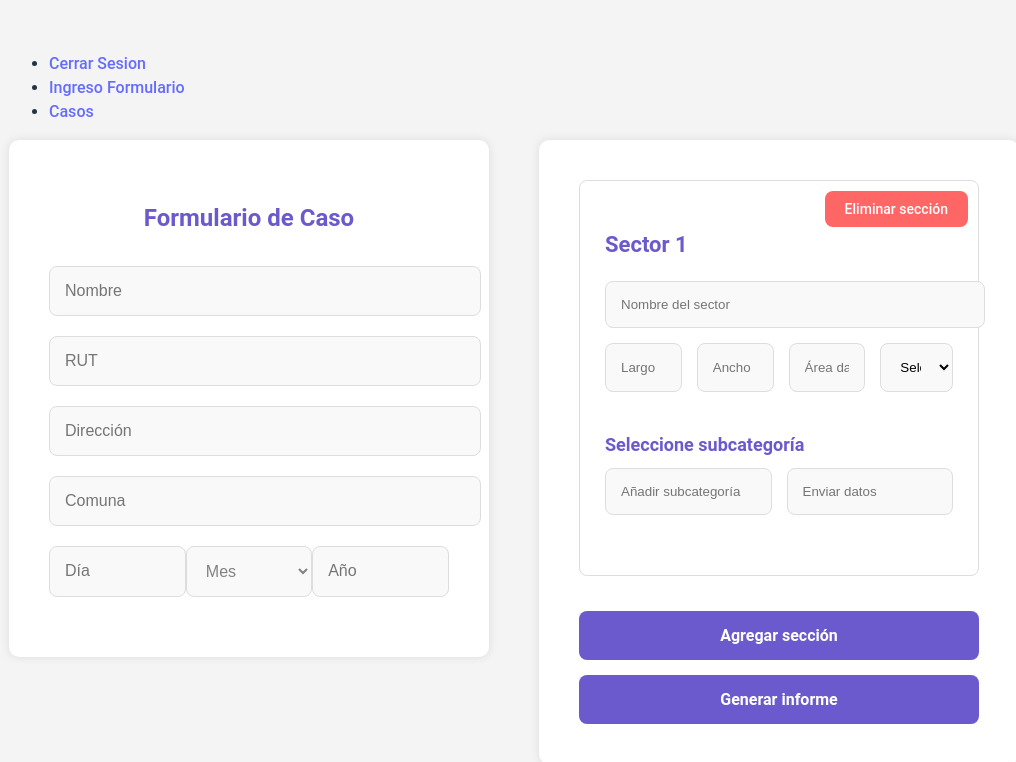
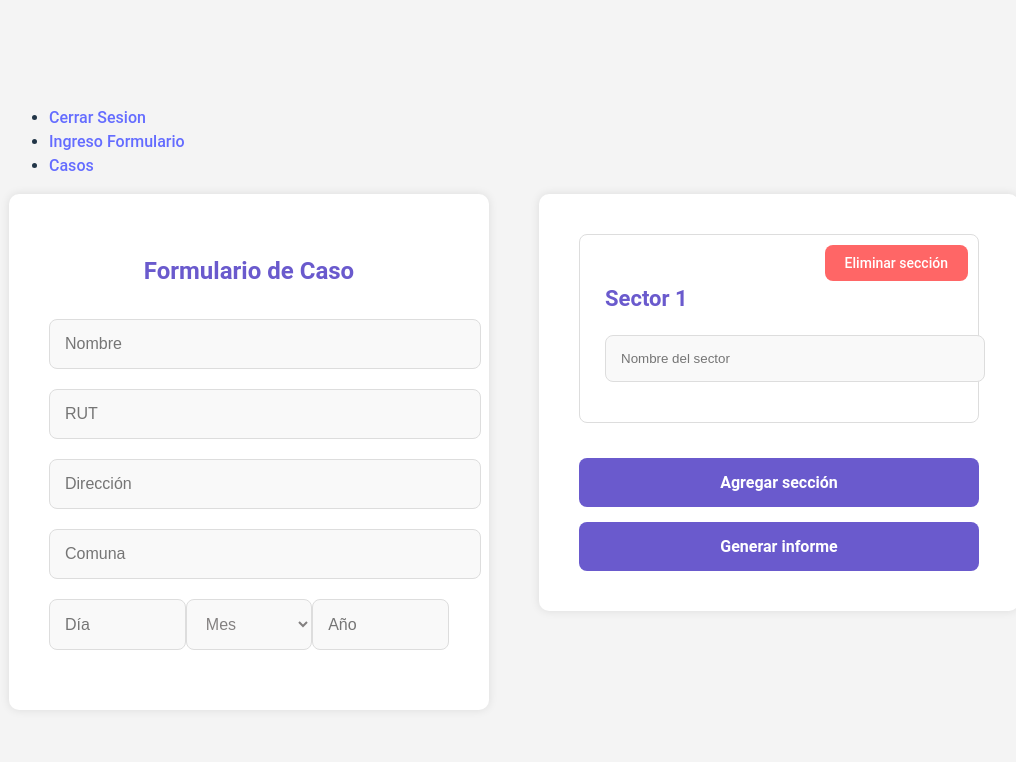
Before and after one commit to eduardoscrs/front-integra2, a React (Vite) app: page /ingreso-formulario in a window 1280 px wide. Shown: the top 762 px of the page, without its empty margins (126-1142 px from the left). Built offline with nearby package versions, Linux system fonts and the light colour scheme.

Commit message:
intento de arreglo

```diff
--- a/package.json
+++ b/package.json
@@ -16,7 +16,8 @@
     "axios": "^1.7.4",
     "react": "^18.3.1",
     "react-dom": "^18.3.1",
-    "react-router-dom": "^6.26.1"
+    "react-router-dom": "^6.26.1",
+    "xlsx": "^0.18.5"
   },
   "devDependencies": {
     "@eslint/js": "^9.9.0",
--- a/src/pages/IngresoFormulario.jsx
+++ b/src/pages/IngresoFormulario.jsx
@@ -14,12 +14,10 @@ const IngresoFormulario = () => {
     año: ''
   });
 
-  // Estado para el formulario de sectores
   const [sectores, setSectores] = useState([
     { nombreSector: '', largo: '', ancho: '', areaDañada: '', subcategoria: '', añadirSubcategoria: '', enviarDatos: '' }
   ]);
 
-  // Manejar cambios en el formulario principal
   const handleChange = (e) => {
     setFormData({
       ...formData,
@@ -27,7 +25,6 @@ const IngresoFormulario = () => {
     });
   };
 
-  // Manejar cambios en las secciones de sectores
   const handleSectorChange = (index, e) => {
     const updatedSectores = sectores.map((sector, i) =>
       i === index ? { ...sector, [e.target.name]: e.target.value } : sector
@@ -35,38 +32,46 @@ const IngresoFormulario = () => {
     setSectores(updatedSectores);
   };
 
-  // Añadir una nueva sección de sector
   const agregarSector = () => {
     setSectores([...sectores, { nombreSector: '', largo: '', ancho: '', areaDañada: '', subcategoria: '', añadirSubcategoria: '', enviarDatos: '' }]);
   };
 
-  // Eliminar una sección de sector
   const eliminarSector = (index) => {
     const updatedSectores = sectores.filter((_, i) => i !== index);
     setSectores(updatedSectores);
   };
 
-  // Manejar envío del formulario completo
-  const handleSubmit = (e) => {
-    e.preventDefault();
+  // Separar la lógica de exportar Excel
+  const exportarAExcel = () => {
+    const dataToExport = [{ ...formData }];
 
-    // Combina datos del formulario y sectores en un objeto
-    const dataToExport = [
-      { ...formData, sectores: JSON.stringify(sectores) }
-    ];
+    sectores.forEach(sector => {
+      dataToExport.push({
+        nombreSector: sector.nombreSector,
+        largo: sector.largo,
+        ancho: sector.ancho,
+        areaDañada: sector.areaDañada,
+        subcategoria: sector.subcategoria,
+        añadirSubcategoria: sector.añadirSubcategoria,
+        enviarDatos: sector.enviarDatos
+      });
+    });
 
     const worksheet = XLSX.utils.json_to_sheet(dataToExport);
     const workbook = XLSX.utils.book_new();
     XLSX.utils.book_append_sheet(workbook, worksheet, 'Datos');
 
-    // Genera el archivo Excel
+    // Generar y descargar el archivo Excel
     XLSX.writeFile(workbook, 'datos_formulario.xlsx');
   };
 
+  const handleSubmit = (e) => {
+    e.preventDefault();  // Prevenir el comportamiento por defecto del formulario
+    exportarAExcel();     // Generar el archivo Excel después de prevenir el envío del formulario
+  };
 
   return (
     <div className="forms-wrapper">
-      {/* Formulario principal */}
       <div className="form-container">
         <h2>Formulario de Caso</h2>
         <form id="project-form" onSubmit={handleSubmit} noValidate>
@@ -115,18 +120,7 @@ const IngresoFormulario = () => {
             />
             <select id="mes" required value={formData.mes} onChange={handleChange}>
               <option value="" disabled>Mes</option>
-              <option value="01">Enero</option>
-              <option value="02">Febrero</option>
-              <option value="03">Marzo</option>
-              <option value="04">Abril</option>
-              <option value="05">Mayo</option>
-              <option value="06">Junio</option>
-              <option value="07">Julio</option>
-              <option value="08">Agosto</option>
-              <option value="09">Septiembre</option>
-              <option value="10">Octubre</option>
-              <option value="11">Noviembre</option>
-              <option value="12">Diciembre</option>
+              {/* Opciones de mes */}
             </select>
             <input
               type="number"
@@ -142,16 +136,11 @@ const IngresoFormulario = () => {
         </form>
       </div>
 
-      {/* Formulario de Sectores */}
       <div className="form-container">
         {sectores.map((sector, index) => (
           <div key={index} className="sector-section">
             <h3>Sector {index + 1}</h3>
-            <button
-              type="button"
-              className="delete-section-button"
-              onClick={() => eliminarSector(index)}
-            >
+            <button type="button" className="delete-section-button" onClick={() => eliminarSector(index)}>
               Eliminar sección
             </button>
             <input
@@ -161,68 +150,14 @@ const IngresoFormulario = () => {
               value={sector.nombreSector}
               onChange={(e) => handleSectorChange(index, e)}
             />
-
-            {/* Fila con Largo, Ancho, Área dañada y Subcategoría */}
-            <div className="inputs-row">
-              <input
-                type="text"
-                name="largo"
-                placeholder="Largo"
-                value={sector.largo}
-                onChange={(e) => handleSectorChange(index, e)}
-              />
-              <input
-                type="text"
-                name="ancho"
-                placeholder="Ancho"
-                value={sector.ancho}
-                onChange={(e) => handleSectorChange(index, e)}
-              />
-              <input
-                type="text"
-                name="areaDañada"
-                placeholder="Área dañada"
-                value={sector.areaDañada}
-                onChange={(e) => handleSectorChange(index, e)}
-              />
-              <select
-                name="subcategoria"
-                value={sector.subcategoria}
-                onChange={(e) => handleSectorChange(index, e)}
-              >
-                <option value="" disabled>Seleccione subcategoría</option>
-                <option value="sub1">Subcategoría 1</option>
-                <option value="sub2">Subcategoría 2</option>
-              </select>
-            </div>
-
-            {/* Sección de Subcategoría */}
-            <div className="subcategory-section">
-              <h4 className="subcategory-section-title">Seleccione subcategoría</h4>
-              <div className="subcategory-inputs">
-                <input
-                  type="text"
-                  name="añadirSubcategoria"
-                  placeholder="Añadir subcategoría"
-                  value={sector.añadirSubcategoria}
-                  onChange={(e) => handleSectorChange(index, e)}
-                />
-                <input
-                  type="text"
-                  name="enviarDatos"
-                  placeholder="Enviar datos"
-                  value={sector.enviarDatos}
-                  onChange={(e) => handleSectorChange(index, e)}
-                />
-              </div>
-            </div>
+            {/* Otros inputs */}
           </div>
         ))}
 
         <button type="button" onClick={agregarSector} className="add-section-button">
           Agregar sección
         </button>
-        <button type="submit" onClick={handleSubmit}>Generar informe</button>
+        <button type="submit">Generar informe</button>
       </div>
     </div>
   );
```
Also changed, not shown: 1 other file (tests, documents, lock files or other folders).
